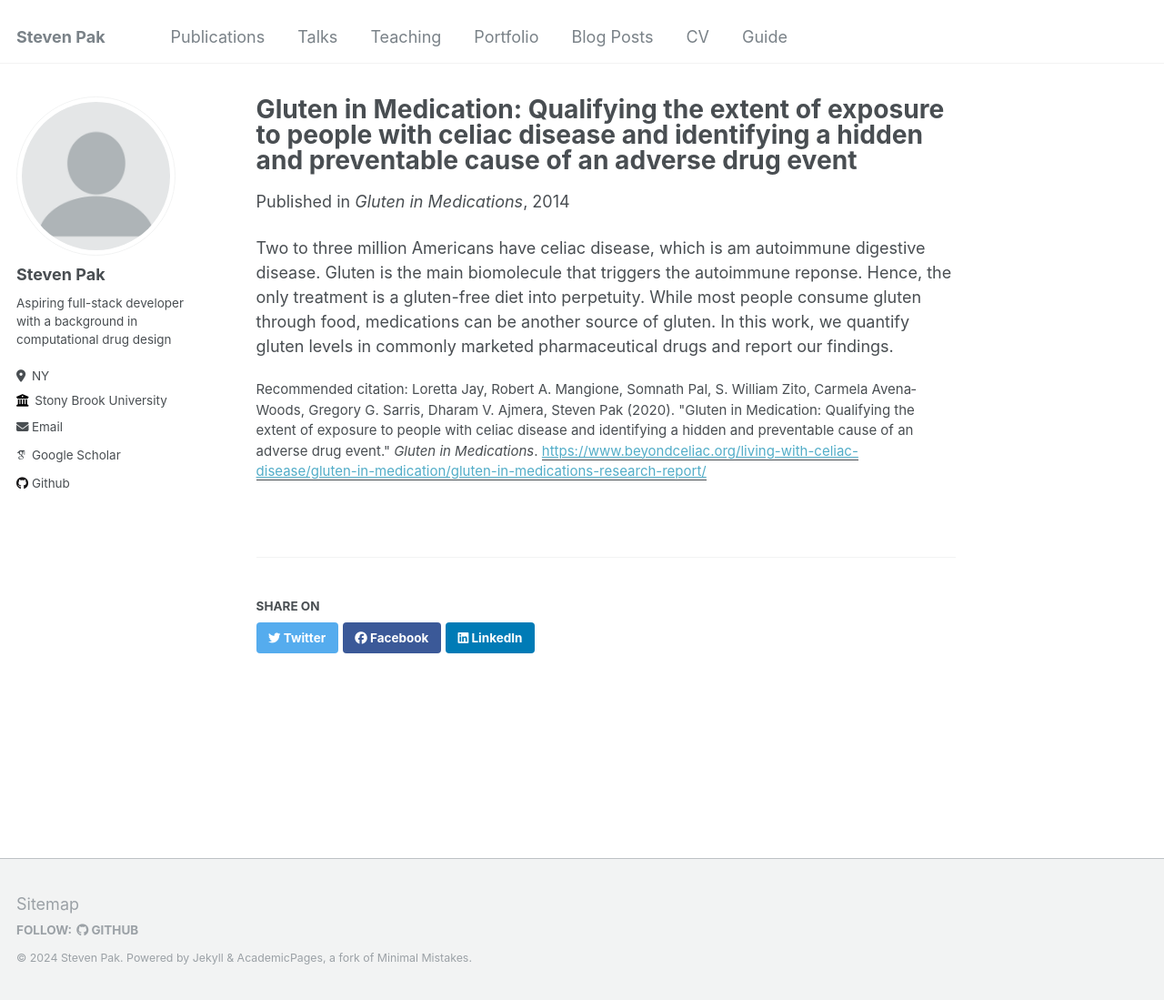
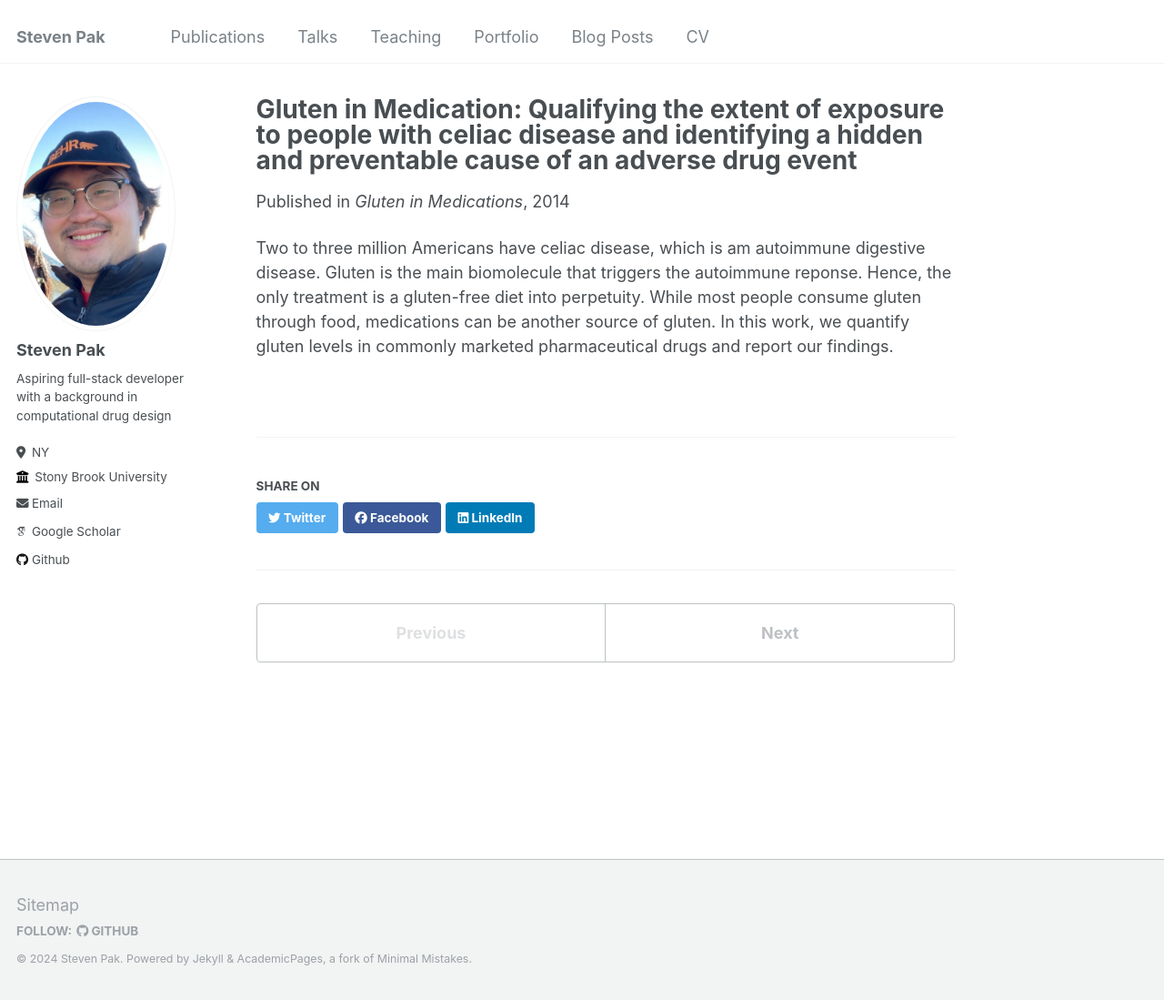
Before and after one commit to Pakman450/kapnevets, a Jekyll site: the page built from _publications/2014-1-1-Gluten-in-Medication:-Qualifying-the-extent-of-exposure-to-people-with-celiac-disease-and-identifying-a-hidden-and-preventable-cause-of-an-adverse-drug-event-1.md, in a window 1280 px wide and 1099 px high. Shown: the whole window at 91% size. Built offline with Jekyll 4.4.1, drawn with Linux system fonts in a browser that asks for light colours; some web fonts are replaced.

Commit message:
feat: update publication and start on protfolio

```diff
--- a/_config.yml
+++ b/_config.yml
@@ -21,7 +21,7 @@ repository               : "pakman45/pakman450.github.io"
 #               Additional customization can be done by editing /_includes/author-profile.html
 author:
   # Biographic information
-  avatar           : "profile.png"
+  avatar           : "profile.jpg"
   name             : "Steven Pak"
   pronouns         : # example: "she/her"
   bio              : "Aspiring full-stack developer with a background in computational drug design"
--- a/_data/navigation.yml
+++ b/_data/navigation.yml
@@ -18,5 +18,5 @@ main:
   - title: "CV"
     url: /cv/
 
-  - title: "Guide"
-    url: /markdown/
+  # - title: "Guide"
+  #   url: /markdown/
--- a/_publications/2014-1-1-Gluten-in-Medication:-Qualifying-the-extent-of-exposure-to-people-with-celiac-disease-and-identifying-a-hidden-and-preventable-cause-of-an-adverse-drug-event-1.md
+++ b/_publications/2014-1-1-Gluten-in-Medication:-Qualifying-the-extent-of-exposure-to-people-with-celiac-disease-and-identifying-a-hidden-and-preventable-cause-of-an-adverse-drug-event-1.md
@@ -2,14 +2,13 @@
 title: "Gluten in Medication: Qualifying the extent of exposure to people with
 celiac disease and identifying a hidden and preventable cause of an adverse drug event"
 collection: publications
-permalink: /publication/2009-10-01-paper-title-number-1
+permalink: "/publication/2014-Gluten in Medication Qualifying the extent of exposure to people with
+celiac disease and identifying a hidden and preventable cause of an adverse drug event"
 excerpt: 'Quantifying gluten levels in commonly marketed pharmaceutical drugs'
 date: 2014-1-1
 venue: 'Gluten in Medications'
 paperurl: 'https://www.beyondceliac.org/living-with-celiac-disease/gluten-in-medication/gluten-in-medications-research-report/'
-citation: 'Loretta Jay, Robert A. Mangione, Somnath Pal, S. William Zito, Carmela
-Avena‐Woods, Gregory G. Sarris, Dharam V. Ajmera, Steven Pak (2020). &quot;Gluten in Medication: Qualifying the extent of exposure to people with
-celiac disease and identifying a hidden and preventable cause of an adverse drug event.&quot; <i>Gluten in Medications</i>.'
+citation:
 ---
 
 Two to three million Americans have celiac disease, which is am autoimmune digestive disease. Gluten is
```
Also changed, not shown: _portfolio/descriptor-driving-2.md (added, +7 -0 lines), _portfolio/dock-web-3.md (added, +7 -0 lines), _portfolio/dock6-1.md (added, +7 -0 lines), _portfolio/portfolio-1.md (deleted, +0 -7 lines), _portfolio/portfolio-2.html (deleted, +0 -7 lines), _publications/2020-9-1-Synthesis-of-2,3-dihydrobenzo-[b][1, 4]-dioxine-5-carboxamide-and-3-oxo-3,4-dihydrobenzo-[b][1,4]-oxazine-8-carboxamide-derivatives-as-PARP1-inhibitors-2.md (added, +13 -0 lines), _publications/2023-9-12-Descriptor-Driven de Novo Design Algorithms for DOCK6 Using RDKit-3.md (added, +13 -0 lines), images/D3N.jpeg (added), images/dockweb.jpg (added), images/profile.jpg (added), images/profile.png (deleted).
